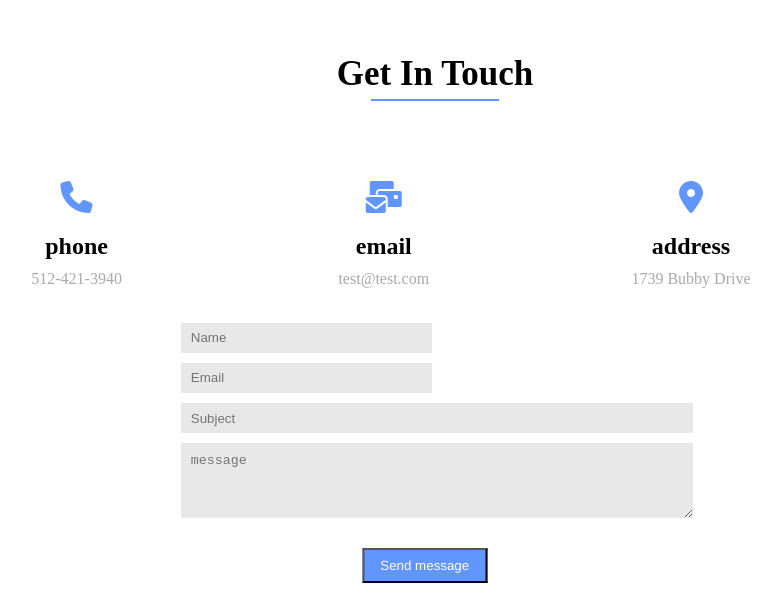
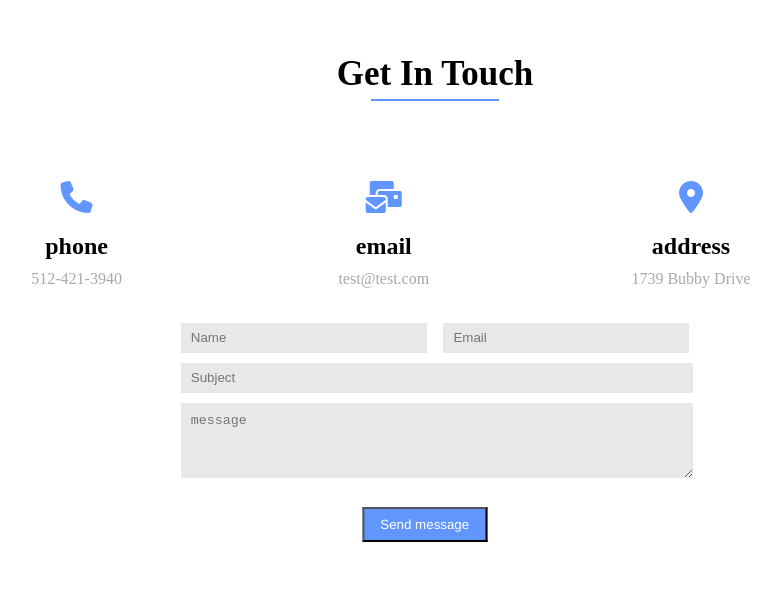
Before and after one commit to ammar-khafajah/unresponsivetemplate1, a plain HTML site: page index.html in a window 1280 px wide. Shown: the part 7191-7784 px from the top of the page, without its empty margins (205-986 px from the left). Drawn offline with Linux system fonts and the light colour scheme.

Commit message:
update css

```diff
--- a/css/style.css
+++ b/css/style.css
@@ -832,7 +832,11 @@ message contact section*/
 }
 #theName,#theMail
 {
-    width: 49%;
+    width: 48%;
+}
+#theMail
+{
+    float: right;
 }
 #subject,#msg
 {
```
